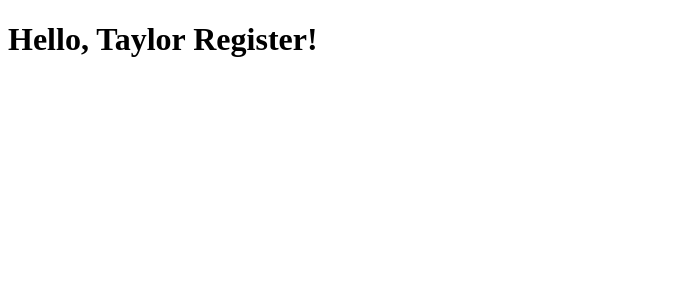
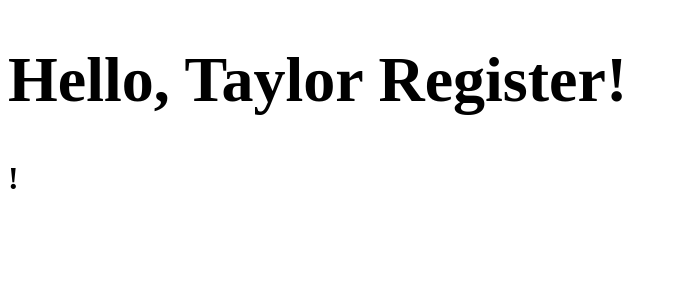
Before and after one commit to llogan382/MoreReactPractice, a React (Create React App) app: page / in a window 1280 px wide. Shown: the top 300 px of the page, without its empty margins (0-677 px from the left). Built offline with nearby package versions, Linux system fonts and the light colour scheme.

Commit message:
Format conditionally

```diff
--- a/src/index.js
+++ b/src/index.js
@@ -8,6 +8,13 @@ function formatName(user) {
     return user.firstName + ' ' + user.lastName;
 }
 
+function getGreeting(user) {
+    if (user) {
+        return <h1>Hello, {formatName(user)}!</h1>
+    }
+    return <h1>Hello, Stranger!</h1>
+}
+
 const user = {
     firstName: 'Taylor',
     lastName: 'Register'
@@ -15,7 +22,7 @@ const user = {
 
 const element = (
     <h1>
-        Hello, {formatName(user)}!
+        {getGreeting(user)}!
     </h1>
 );
 
```
Also changed, not shown: src/App.js (+1 -24 lines).
